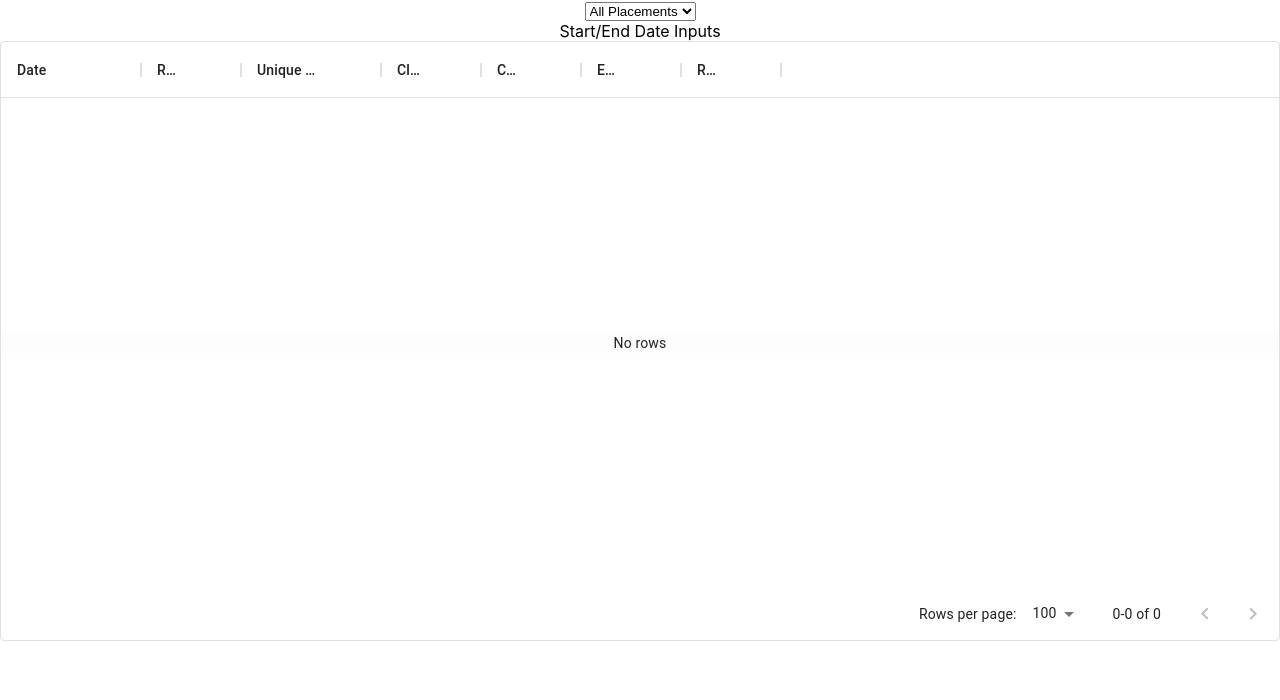
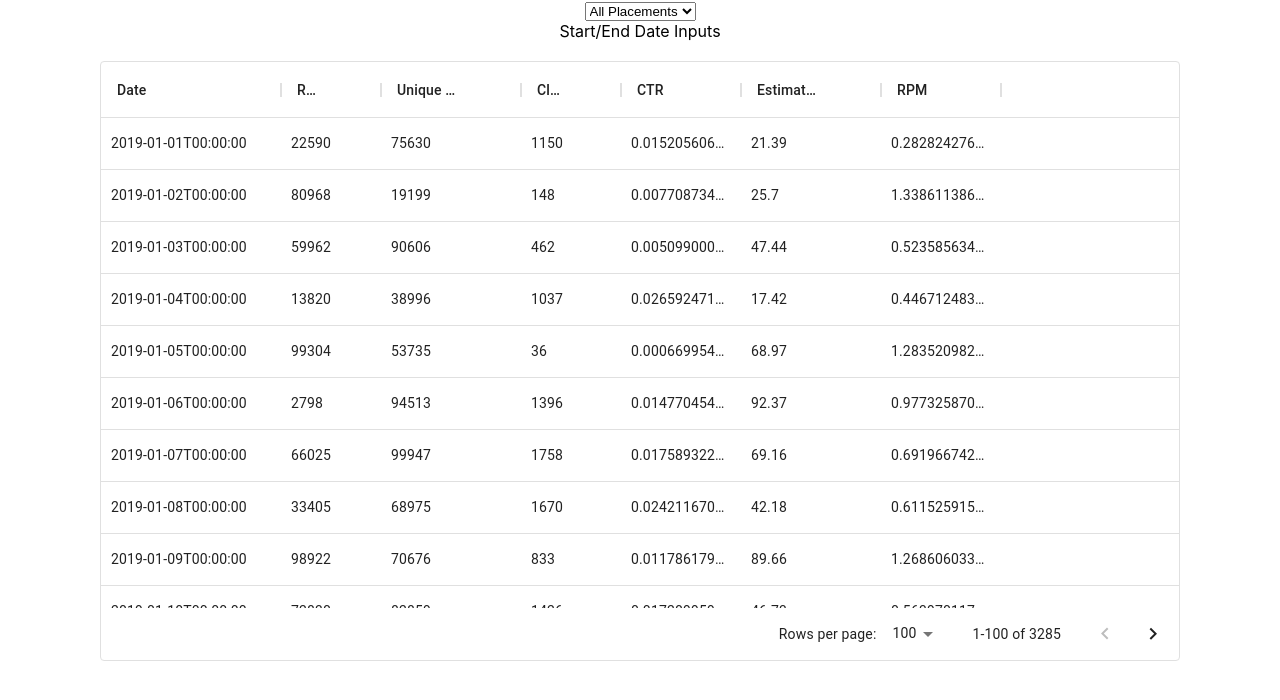
Before and after one commit to 4trio19/fe-test, a React (Create React App) app: page / in a window 1280 px wide. Shown: the top 700 px of the page. Built offline with nearby package versions, Linux system fonts and the light colour scheme; the HTML template or start-up script is replaced by a standard one.

Commit message:
few small updates.  got placement data rendered in Grid

```diff
--- a/src/App.css
+++ b/src/App.css
@@ -28,11 +28,7 @@
   color: #61dafb;
 }
 
-@keyframes App-logo-spin {
-  from {
-    transform: rotate(0deg);
-  }
-  to {
-    transform: rotate(360deg);
-  }
+.grid-container {
+  max-width: 1080px;
+  margin: 20px auto;
 }
--- a/src/App.js
+++ b/src/App.js
@@ -33,7 +33,7 @@ function App() {
   // useEffect to get data into state
   useEffect(() => {
     setContainers(containerData);
-    setPlacements(placementData);
+    setPlacements(fullPlacements);
     return () => {
       setIsLoading(false);
     }
--- a/src/components/AllPlacementsGrid.js
+++ b/src/components/AllPlacementsGrid.js
@@ -4,16 +4,16 @@ import { DataGrid } from '@material-ui/data-grid';
 export default function AllPlacementsGrid(props) {
   const placements = props.placements;
 
-  const rows = [];
+  const rows = placements;
 
   const columns = [
-    { field: 'date', headerName: 'Date', width: 140 },
-    { field: 'requests', headerName: 'Requests', width: 100 },
+    { field: 'date', headerName: 'Date', width: 180 },
+    { field: 'requestsTotal', headerName: 'Requests', width: 100 },
     { field: 'uniqueOpens', headerName: 'Unique Opens', width: 140 },
     { field: 'clicks', headerName: 'Clicks', width: 100 },
-    { field: 'ctr', headerName: 'CTR', width: 100 },
-    { field: 'estimatedRevenue', headerName: 'Estimated Rev', width: 100 },
-    { field: 'rpm', headerName: 'RPM', width: 100 },
+    { field: 'ctr', headerName: 'CTR', width: 120 },
+    { field: 'estimatedRevenue', headerName: 'Estimated Rev', width: 140 },
+    { field: 'rpm', headerName: 'RPM', width: 120 },
   ];
   return (
       <div style={{ height: 600, width: '100%' }}>
```
Also changed, not shown: 1 other file (tests, documents, lock files or other folders).
